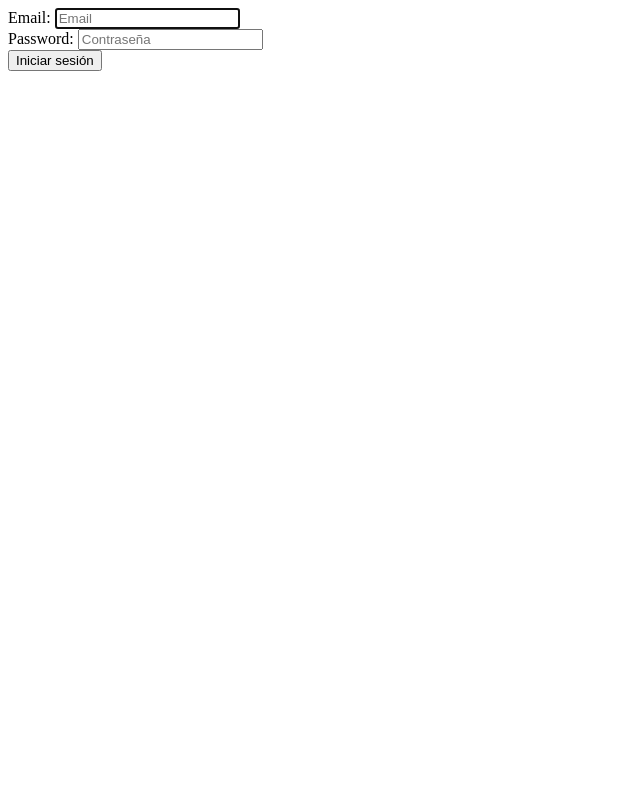
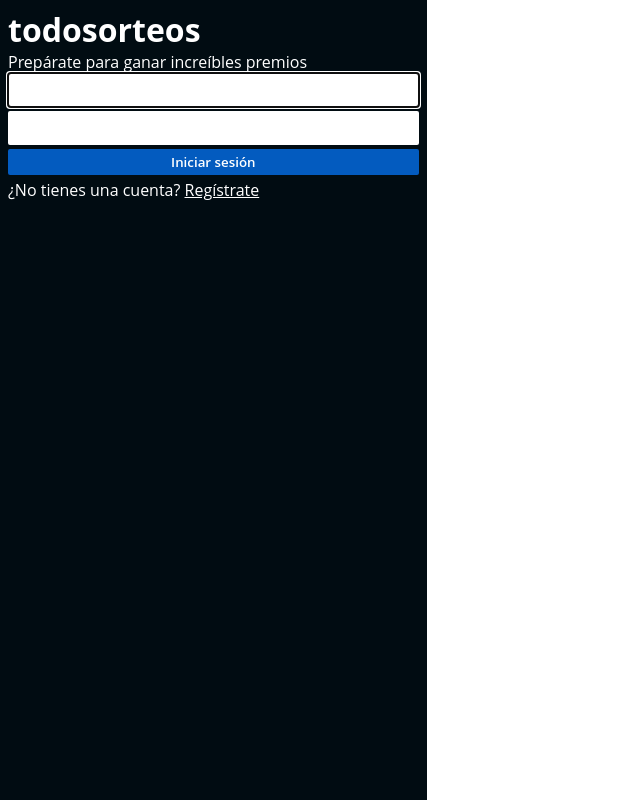
Before and after one commit to sussgmez/web_lottery, a Django app: page /login/ in a window 1280 px wide. Shown: the whole page, without its empty margins (0-640 px from the left). Run offline with Django 5.2, Linux system fonts and the light colour scheme.

Commit message:
Actualizacion

```diff
--- a/authentication/forms.py
+++ b/authentication/forms.py
@@ -5,8 +5,15 @@ from .models import CustomUser
 
 
 class LoginForm(forms.Form):
-    email = forms.EmailField(widget=forms.TextInput(attrs={'class':'login-form__input', 'placeholder':'Email', 'autofocus':''}), max_length=150, required=True)
-    password = forms.CharField(widget=forms.PasswordInput(attrs={'class':'login-form__input', 'placeholder':'Contraseña'}), required=True)
+    email = forms.EmailField(
+        widget=forms.TextInput(attrs={'class':'login-form__input', 'autofocus':''}),
+        max_length=150,
+        required=True
+    )
+    password = forms.CharField(
+        widget=forms.PasswordInput(attrs={'class':'login-form__input'}),
+        required=True
+    )
 
     def clean(self):
         email = self.cleaned_data.get('email')
@@ -24,11 +31,22 @@ class LoginForm(forms.Form):
 
 
 class SignUpForm(forms.Form):
-    first_name = forms.CharField(widget=forms.TextInput(attrs={'class':'singup-form__input', 'placeholder':'Alejandro'}), max_length=100, required=True)
-    last_name = forms.CharField(widget=forms.TextInput(attrs={'class':'singup-form__input', 'placeholder':'Gómez'}), max_length=100, required=True)
-    email = forms.EmailField(widget=forms.TextInput(attrs={'type':'email', 'class':'singup-form__input', 'placeholder':'email@example.com'}), required=True)
-    password1 = forms.CharField(widget=forms.PasswordInput())
-    password2 = forms.CharField(widget=forms.PasswordInput())
+    first_name = forms.CharField(
+        widget=forms.TextInput(attrs={'class':'singup-form__input'}),
+        max_length=100,
+        required=True
+    )
+    last_name = forms.CharField(
+        widget=forms.TextInput(attrs={'class':'singup-form__input'}),
+        max_length=100,
+        required=True
+    )
+    email = forms.EmailField(
+        widget=forms.TextInput(attrs={'type':'email', 'class':'singup-form__input'}),
+        required=True
+    )
+    password1 = forms.CharField(widget=forms.PasswordInput(attrs={'class':'signup-form__input'}))
+    password2 = forms.CharField(widget=forms.PasswordInput(attrs={'class':'signup-form__input'}))
     phone_number = PhoneNumberField()
 
     class Meta:
--- a/authentication/templates/authentication/login.html
+++ b/authentication/templates/authentication/login.html
@@ -1,16 +1,22 @@
 {% extends "core/base.html" %}
-
-{% load static %}
 
 {% block title %}Iniciar Sesión{% endblock title %}
 
 {% block content %}
+<div id="id_login_page" class="page">
+    <div class="login-page__container">
+        <h1>todosorteos</h1>
+        <p>Prepárate para ganar increíbles premios</p>
+        <form method="post" class="login-form">
+            {% csrf_token %}
+            {{ form.email }}
+            {{ form.password }}
+            <button class="btn">Iniciar sesión</button>
+            <p>¿No tienes una cuenta? <a href="{% url 'signup' %}">Regístrate</a></p>
+        </form>
+    </div>
+    <div class="login-page__image">
 
-<form action="" method="post">
-    {% csrf_token %}
-    {{ form.as_div }}
-    <button>Iniciar sesión</button>
-</form>
-
-
+    </div>
+</div>
 {% endblock content %}
--- a/lottery/models.py
+++ b/lottery/models.py
@@ -7,6 +7,9 @@ class DollarExchangeRate(models.Model):
     exchange_rate = models.FloatField(_("Tasa de cambio"))
     history = HistoricalRecords()
     updated = models.DateTimeField(_("Última modificación"), auto_now=True)
+
+    def __str__(self):
+        return f'{self.exchange_rate}'
 
 
 class Lottery(models.Model):
@@ -37,5 +40,5 @@ class Order(models.Model):
     quantity = models.PositiveIntegerField(_("Cantidad"))
     status = models.IntegerField(_("Status"), choices=STATUS, default=0)
     reference = models.IntegerField(_("Referencia"), blank=True, null=True)
-    dollar_exchange_rate = models.ForeignKey("lottery.DollarExchangeRate", verbose_name=_("Tasa del dolar"), on_delete=models.CASCADE)
+    dollar_exchange_rate = models.ForeignKey("lottery.DollarExchangeRate", verbose_name=_("Tasa del dolar"), on_delete=models.CASCADE, default=1)
     created = models.DateTimeField(_("Fecha de creación"), auto_now_add=True)
--- a/lottery/views.py
+++ b/lottery/views.py
@@ -1,7 +1,7 @@
 from django.shortcuts import render, redirect, HttpResponse
 from django.contrib import messages
 from django.views.generic import TemplateView, ListView, DetailView, CreateView, UpdateView
-from .models import Lottery, Order
+from .models import Lottery, Order, DollarExchangeRate
 from .forms import OrderForm, OrderUpdateForm
 
 # Create your views here.
@@ -36,6 +36,7 @@ class OrderCreateView(CreateView):
         context = super().get_context_data(**kwargs)
         if self.request.method == 'GET':
             context["lottery"] = self.request.GET['lottery']
+            context["dollar_exchange_rate"] = DollarExchangeRate.objects.get(pk=1).exchange_rate
         context["numbers"] = range(1, 11)
         return context
 
--- /dev/null
+++ b/static/css/style.css
@@ -0,0 +1,50 @@
+#id_login_page {
+  display: grid;
+  grid-template-columns: 1fr 2fr;
+}
+#id_login_page .login-page__container {
+  padding: 0.5rem;
+}
+#id_login_page .login-page__container .login-form {
+  display: flex;
+  flex-direction: column;
+  gap: 0.25rem;
+}
+#id_login_page .login-page__container .login-form__input {
+  width: 100%;
+  padding: 0.5rem;
+  border: none;
+  border-radius: 2px;
+}
+#id_login_page .login-page__image {
+  background-color: #fff;
+}
+
+* {
+  box-sizing: border-box;
+  margin: 0;
+  color: #fff;
+  font-family: "Open Sans", sans-serif;
+  font-optical-sizing: auto;
+  font-style: normal;
+}
+
+body {
+  background-color: #010C12;
+  min-height: 100vh;
+}
+
+.page {
+  min-height: 100vh;
+}
+
+.btn {
+  cursor: pointer;
+  background-color: #035BBF;
+  border: none;
+  border-radius: 2px;
+  padding: 0.25rem;
+  font-weight: 600;
+}
+
+/*# sourceMappingURL=style.css.map */
--- a/templates/core/base.html
+++ b/templates/core/base.html
@@ -6,7 +6,11 @@
     <meta charset="UTF-8">
     <meta name="viewport" content="width=device-width, initial-scale=1.0">
     {% htmx_script %}
-    <title>todosorteos</title>
+    {% comment %} <link rel="preconnect" href="https://fonts.googleapis.com">
+    <link rel="preconnect" href="https://fonts.gstatic.com" crossorigin>
+    <link href="https://fonts.googleapis.com/css2?family=Open+Sans:ital,wght@0,300..800;1,300..800&display=swap" rel="stylesheet"> {% endcomment %}
+    <link rel="stylesheet" href="{% static 'css/style.css' %}">
+    <title>todosorteos | {% block title %}{% endblock title %}</title>
 </head>
 <body>
     {% block content %}{% endblock content %}
```
Also changed, not shown: lottery/admin.py (+15 -2 lines), lottery/templates/lottery/_order_create.html (+7 -1 lines), 2 other files.
